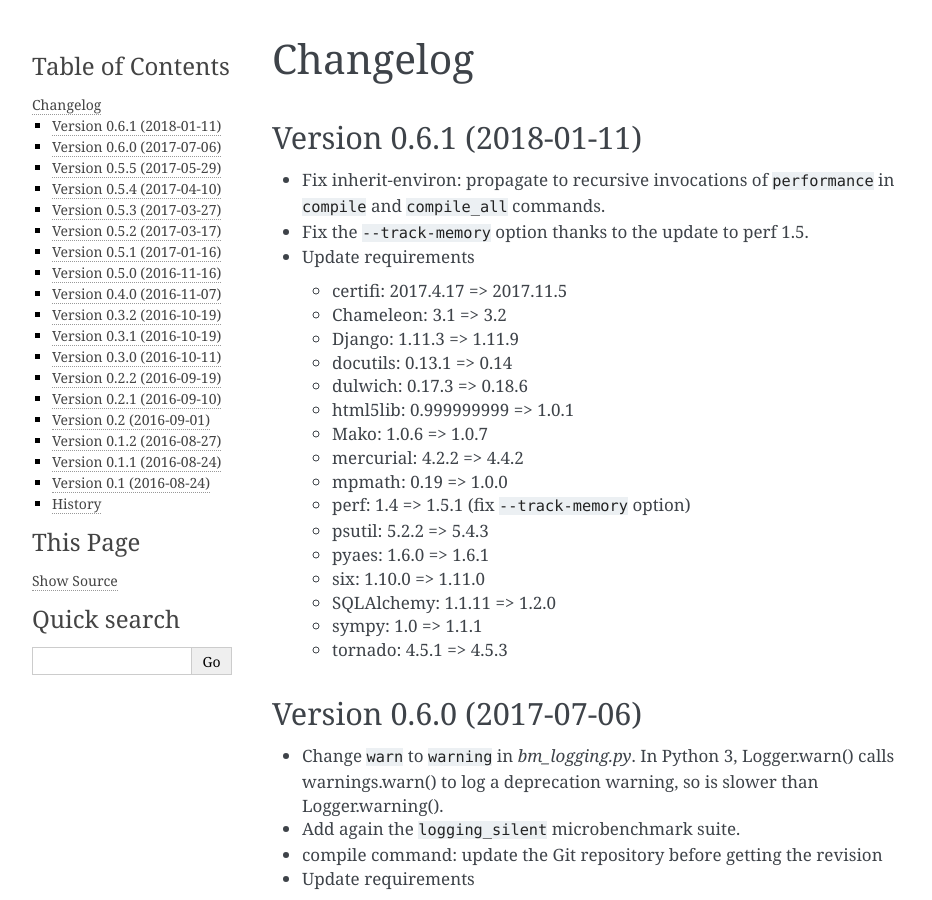
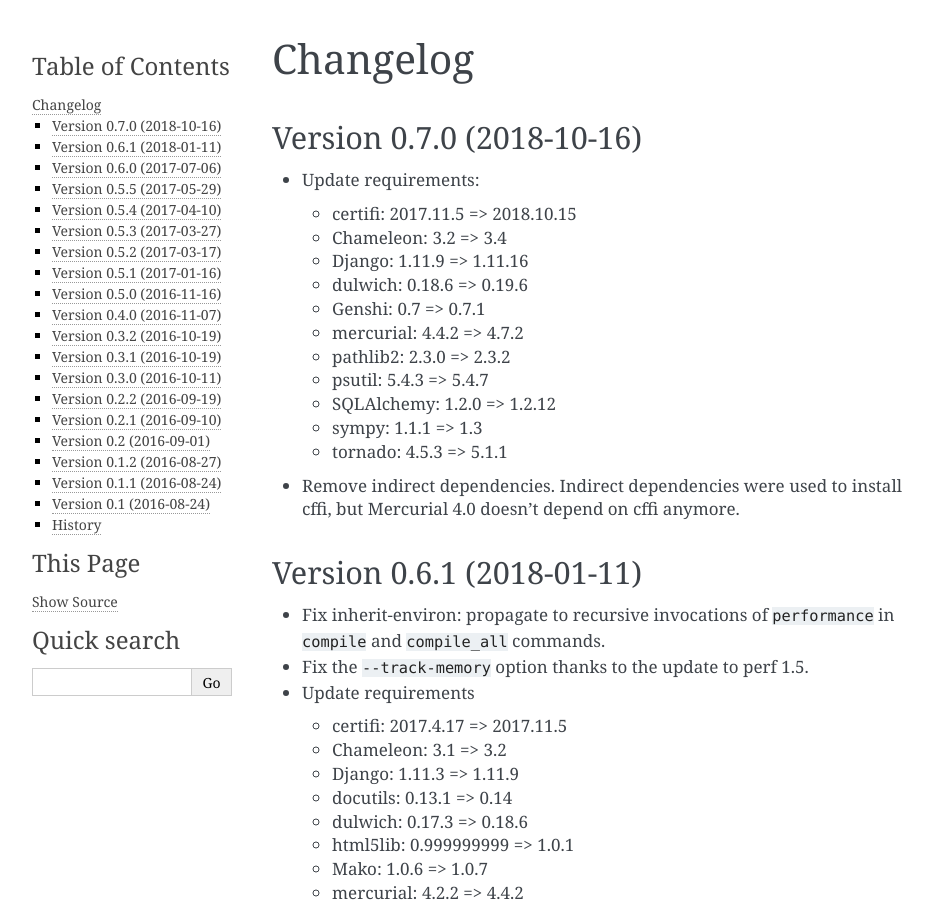
Before and after one commit to python/pyperformance, a Sphinx documentation site: the page built from doc/changelog.rst, in a window 1280 px wide and 900 px high. Shown: the whole window, without its empty margins (148-1080 px from the left). Built offline with Sphinx 7.4.7, drawn with Linux system fonts in a browser that asks for light colours.

Commit message:
Update requirements

```diff
--- a/doc/changelog.rst
+++ b/doc/changelog.rst
@@ -1,5 +1,25 @@
 Changelog
 =========
+
+Version 0.7.0 (2018-10-16)
+--------------------------
+
+* Update requirements:
+
+  * certifi: 2017.11.5 => 2018.10.15
+  * Chameleon: 3.2 => 3.4
+  * Django: 1.11.9 => 1.11.16
+  * dulwich: 0.18.6 => 0.19.6
+  * Genshi: 0.7 => 0.7.1
+  * mercurial: 4.4.2 => 4.7.2
+  * pathlib2: 2.3.0 => 2.3.2
+  * psutil: 5.4.3 => 5.4.7
+  * SQLAlchemy: 1.2.0 => 1.2.12
+  * sympy: 1.1.1 => 1.3
+  * tornado: 4.5.3 => 5.1.1
+
+* Remove indirect dependencies. Indirect dependencies were used to install
+  cffi, but Mercurial 4.0 doesn't depend on cffi anymore.
 
 Version 0.6.1 (2018-01-11)
 --------------------------
--- a/doc/conf.py
+++ b/doc/conf.py
@@ -55,7 +55,7 @@
 # built documents.
 #
 # The short X.Y version.
-version = release = '0.6.2'
+version = release = '0.7.0'
 
 # The language for content autogenerated by Sphinx. Refer to documentation
 # for a list of supported languages.
--- a/performance/__init__.py
+++ b/performance/__init__.py
@@ -1,2 +1,2 @@
-VERSION = (0, 6, 2)
+VERSION = (0, 7, 0)
 __version__ = '.'.join(map(str, VERSION))
```
Also changed, not shown: 1 other file.
